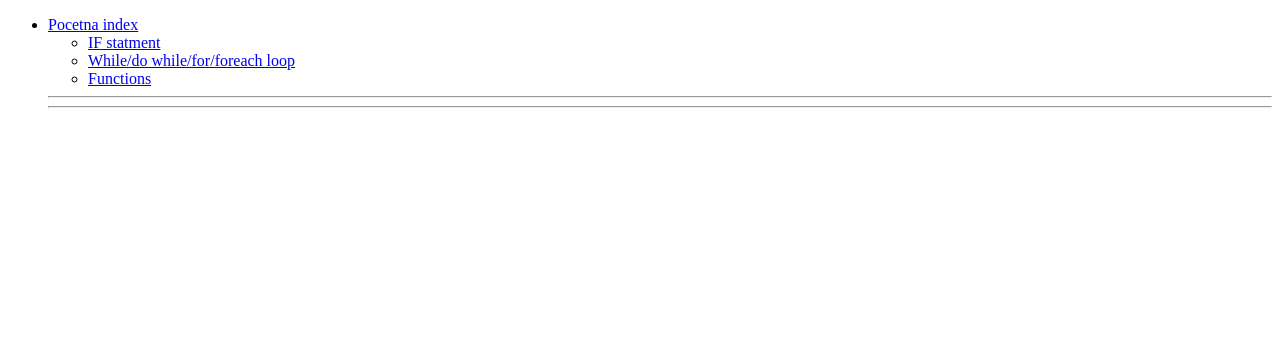
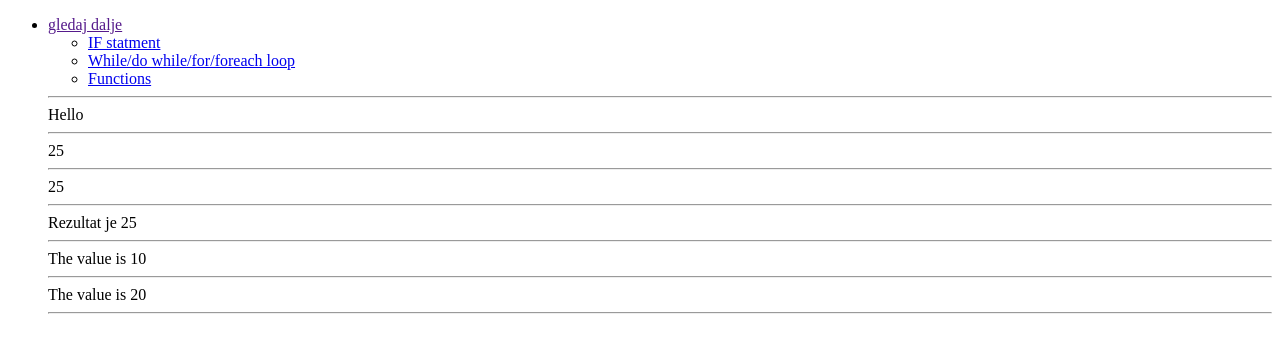
Before and after one commit to nduric92/Home-practice, a PHP site: page /Functions.php in a window 1280 px wide. Shown: the top 353 px of the page. Run offline with PHP 8.4, Linux system fonts and the light colour scheme.

Commit message:
Udemy practice functions

```diff
--- a/udemy/udemy.hr/Functions.php
+++ b/udemy/udemy.hr/Functions.php
@@ -9,19 +9,120 @@
 <body>
 
 <ul class="submenu menu vertical" data-submenu>
-          <li><a href="index.php">Pocetna index</a>
+          <li><a href="">gledaj dalje</a>
             <ul class="submenu menu vertical" data-submenu>
             <li><a href="ifstatment.php">IF statment</a></li>
             <li><a href="loop.php">While/do while/for/foreach loop</a></li>
-            <li><a href="Functions.php">Functions</a></li>
+            <li><a href="functions.php">Functions</a></li>
 </ul>
-
-
-<hr>
 <hr>
 
 
+
 <?php
+//Camel case
+//svaku rec posle prve reci stavljamo sa velikim slovom
+//myFunction();
+
+//mala slova
+//sva mala slova sa donjom crtom
+//my_function();
+
+//pascal case
+//sva prva slova velika
+//MyFunction();
+
+//==========================//
+//  Kreiranje prve funkcije //
+//==========================//
+
+function myFunction(){
+  $x = 'Hello';
+  echo $x;
+}
+
+myFunction();
+
+//KORISNA ZA MENE U OVOM FAJLU
+function linija(){
+  echo '<hr>';
+}
+
+linija();
+
+//======================================//
+//  Functions with arguments/paremeters //
+//======================================//
+
+$num1=5;
+$num2=5;
+
+//parametri
+function calculator($num1, $num2 = 20){
+  echo $num1 * $num2;
+}
+
+//arguments - argumenti u samoj funkciji overwritaju varijable koje su navedene iznad same funkcije
+calculator($num1, $num2);
+
+linija();
+
+
+//============================//
+//  funkcije sa return value  //
+//============================//
+
+
+
+$num1 = 10;
+$num2 = 15;
+function add($num1, $num2){
+  echo $num1 + $num2;
+}
+
+add($num1, $num2);
+
+linija();
+
+//drugaciji nacin pomocu return-a
+$num1 = 10;
+$num2 = 15;
+
+function add1($num1, $num2){
+  $result = $num1 + $num2;
+  return $result;
+}
+
+// - add1($num1, $num2); - ovo ne radi na ovaj nacin nego mora sa echo...
+echo 'Rezultat je ' . add1($num1, $num2); //na ovaj nacin se ispisuje rezultat na stranici
+
+linija();
+
+
+      //------------------//
+      //pass by reference //
+      //------------------//    //pogledaj razliku izmeju jednog nacina i drugog =>
+
+
+$x = 10;
+
+function addByValue($x){        //samo koristi vrednost varijable x i ne dodaje joj zadanih +=5
+  $x += 5;
+}
+
+function addByReference(&$x){   //uzima vrednost varijable x koja je gore navedena $x=10 i dodaje 10
+  $x+=10;
+}
+
+addByValue($x);
+echo 'The value is ' . $x;    //=10
+
+  linija();
+
+addByReference($x);
+echo 'The value is ' . $x;    //=20
+
+linija();
 
 
 
@@ -30,3 +131,6 @@
 
 
 ?>
+
+</body>
+</html>
--- a/udemy/udemy.hr/index.php
+++ b/udemy/udemy.hr/index.php
@@ -13,7 +13,7 @@
             <ul class="submenu menu vertical" data-submenu>
             <li><a href="ifstatment.php">IF statment</a></li>
             <li><a href="loop.php">While/do while/for/foreach loop</a></li>
-            <li><a href="Functions.php">Functions</a></li>
+            <li><a href="functions.php">Functions</a></li>
 </ul>
 <hr>
 <?php
--- a/udemy/udemy.hr/loop.php
+++ b/udemy/udemy.hr/loop.php
@@ -228,7 +228,7 @@ echo '<hr>';
 
 $num1 = 0;
 $num2 = 1;
-$counter =0;
+$counter = 0;
 
 while($counter < 11){
     echo ' ' . $num1;
```
